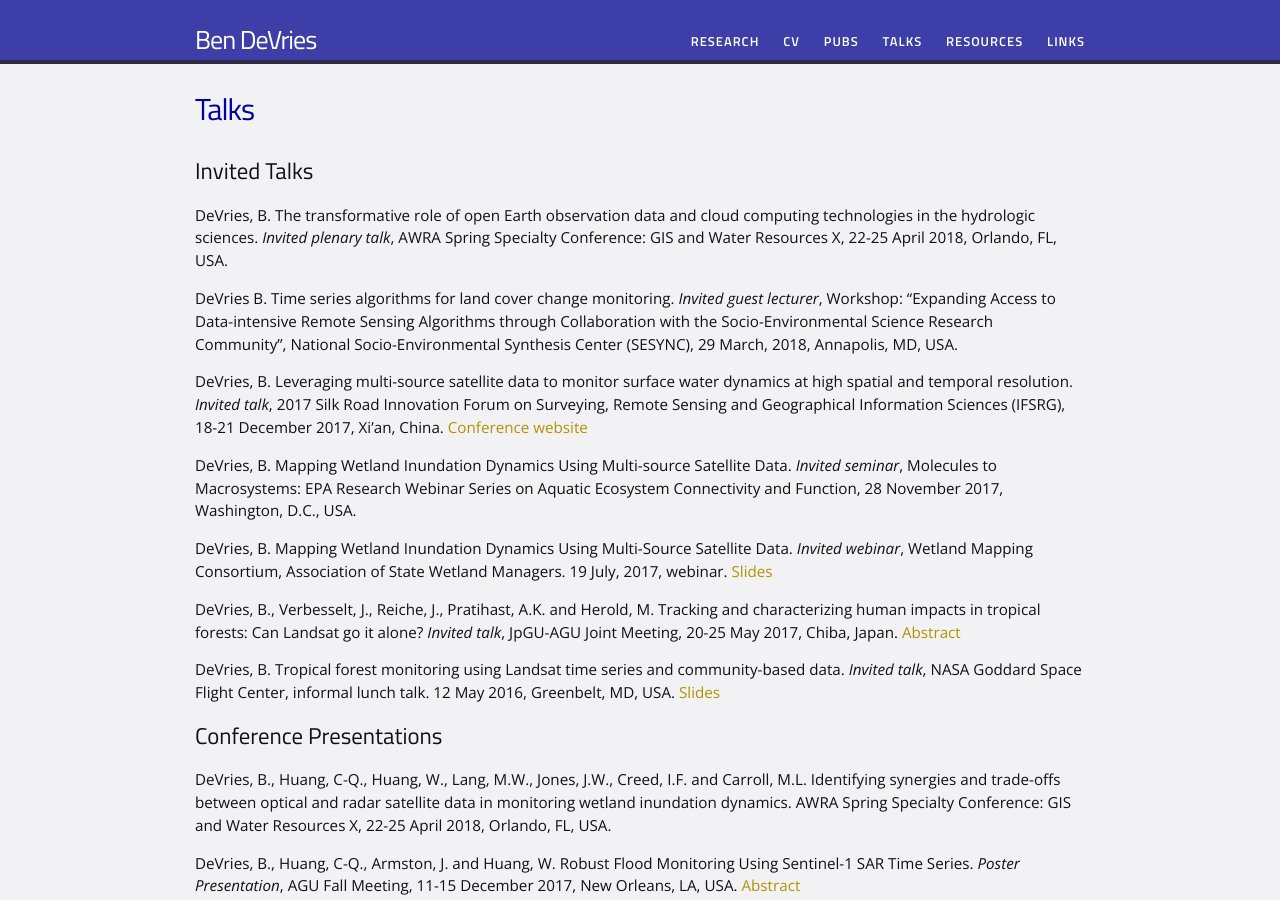
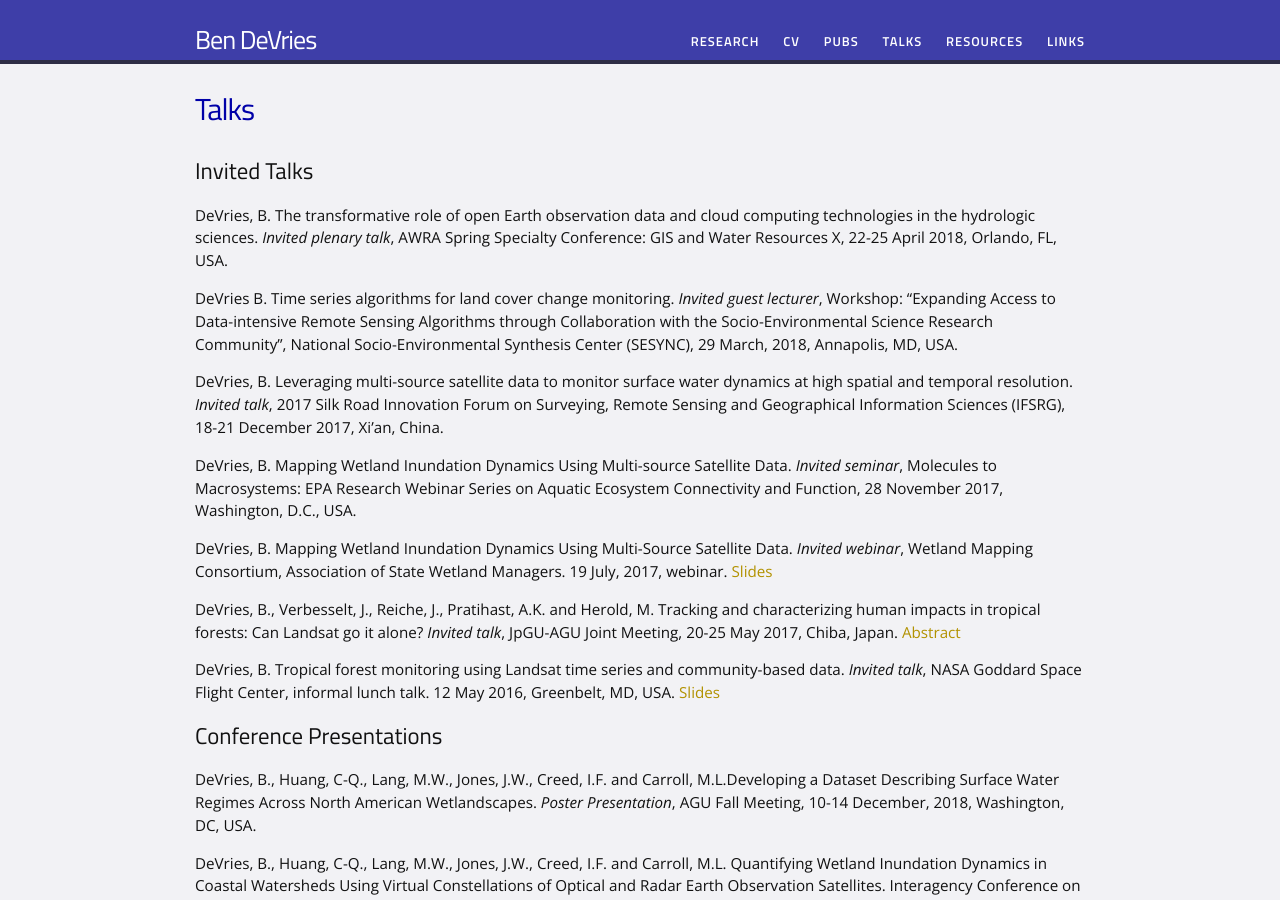
Before and after one commit to bendv/bendv.github.io, a Jekyll site: the page built from talks.md, in a window 1280 px wide and 900 px high. Built offline with Jekyll 4.4.1, drawn with Linux system fonts in a browser that asks for light colours; some of the changed text lies outside the part shown.

Commit message:
update talks

```diff
--- a/talks.md
+++ b/talks.md
@@ -10,7 +10,7 @@ DeVries, B. The transformative role of open Earth observation data and cloud com
 
 DeVries B. Time series algorithms for land cover change monitoring. *Invited guest lecturer*, Workshop: “Expanding Access to Data-intensive Remote Sensing Algorithms through Collaboration with the Socio-Environmental Science Research Community”, National Socio-Environmental Synthesis Center (SESYNC), 29 March, 2018, Annapolis, MD, USA.
 
-DeVries, B. Leveraging multi-source satellite data to monitor surface water dynamics at high spatial and temporal resolution. *Invited talk*, 2017 Silk Road Innovation Forum on Surveying, Remote Sensing and Geographical Information Sciences (IFSRG), 18-21 December 2017, Xi'an, China. [Conference website](http://www.ifsrg.com.cn/)
+DeVries, B. Leveraging multi-source satellite data to monitor surface water dynamics at high spatial and temporal resolution. *Invited talk*, 2017 Silk Road Innovation Forum on Surveying, Remote Sensing and Geographical Information Sciences (IFSRG), 18-21 December 2017, Xi'an, China.
 
 DeVries, B. Mapping Wetland Inundation Dynamics Using Multi-source Satellite Data. *Invited seminar*, Molecules to Macrosystems: EPA Research Webinar Series on Aquatic Ecosystem Connectivity and Function, 28 November 2017, Washington, D.C., USA.
 
@@ -21,6 +21,10 @@ DeVries, B., Verbesselt, J., Reiche, J., Pratihast, A.K. and Herold, M. Tracking
 DeVries, B. Tropical forest monitoring using Landsat time series and community-based data. *Invited talk*, NASA Goddard Space Flight Center, informal lunch talk. 12 May 2016, Greenbelt, MD, USA. [Slides](http://bendevries.ca/nasa_goddard_sfc_talk/)
 
 ## Conference Presentations
+
+DeVries, B., Huang, C-Q., Lang, M.W., Jones, J.W., Creed, I.F. and Carroll, M.L.Developing a Dataset Describing Surface Water Regimes Across North American Wetlandscapes. *Poster Presentation*, AGU Fall Meeting, 10-14 December, 2018, Washington, DC, USA.
+
+DeVries, B., Huang, C-Q., Lang, M.W., Jones, J.W., Creed, I.F. and Carroll, M.L. Quantifying Wetland Inundation Dynamics in Coastal Watersheds Using Virtual Constellations of Optical and Radar Earth Observation Satellites. Interagency Conference on Research in The Watershed, 23-25 July, 2018, Shepherdstown, WV, USA.
 
 DeVries, B., Huang, C-Q., Huang, W., Lang, M.W., Jones, J.W., Creed, I.F. and Carroll, M.L. Identifying synergies and trade-offs between optical and radar satellite data in monitoring wetland inundation dynamics. AWRA Spring Specialty Conference: GIS and Water Resources X, 22-25 April 2018, Orlando, FL, USA.
 
```
